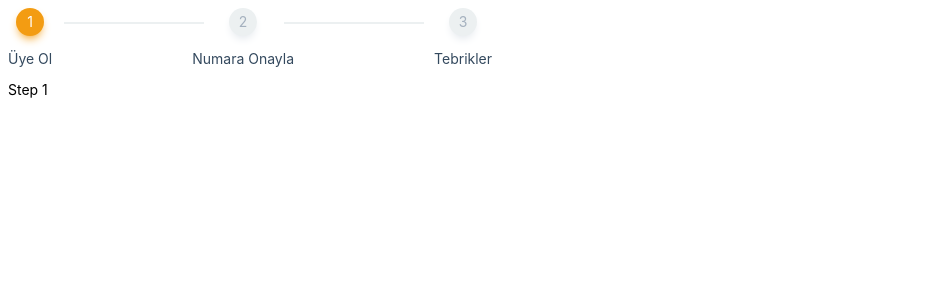
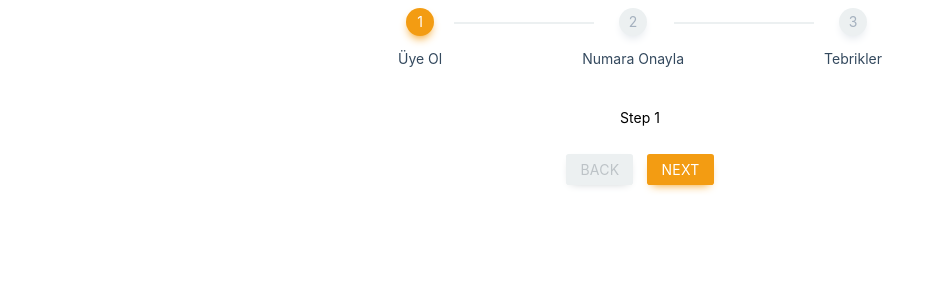
Before and after one commit to mehmetpekcan/v-stepper, a Vue app: page / in a window 1280 px wide. Shown: the top 300 px of the page, without its empty margins (0-936 px from the left). Built offline with nearby package versions, Linux system fonts and the light colour scheme.

Commit message:
Button field created at the battom of component and added to props as default 'true'

```diff
--- a/src/components/VSteps.vue
+++ b/src/components/VSteps.vue
@@ -1,6 +1,11 @@
 <template>
   <div>
     <div class="vsteps--wrapper">
+      <!--
+      |----------------------------------------
+      | Steps Area
+      |----------------------------------------
+      -->
       <div class="vsteps--bar-wrapper">
         <div class="vsteps--bar" v-for="(item, key) in steps" :key="key" @click="stepsChanged(key)">
           <div class="bar--top" :class="{ 'active': key < actives + 1 }">
@@ -16,9 +21,54 @@
           </div>
         </div>
       </div>
+      <!--
+      |----------------------------------------
+      | Content Area
+      |----------------------------------------
+      -->
       <div class="vsteps--content-wrapper">
         <div class="vsteps--content">
           <slot />
+        </div>
+      </div>
+      <!--
+      |----------------------------------------
+      | Buttons Area
+      |----------------------------------------
+      -->
+      <div class="vsteps--buttons-wrapper" v-if="options.hasButtons">
+        <div class="vsteps--buttons">
+          <button
+            v-if="actives === 0"
+            disabled="true"
+            class="vsteps--buttons-btn"
+            style="color: #bdc3c7; box-shadow: 0 3px 10px -5px #bdc3c7; background-color: #ecf0f1; transition: .2s all ease;"
+            >
+            Back
+          </button>
+          <button
+            v-if="actives !== 0"
+            class="vsteps--buttons-btn"
+            :class="options.btnColor"
+            @click="stepChangeByButton(-1)"
+            >
+            Back
+          </button>
+          <button
+            v-if="actives !== steps.length - 1"
+            class="vsteps--buttons-btn"
+            :class="options.btnColor"
+            @click="stepChangeByButton(1)"
+            >
+            Next
+          </button>
+          <button
+            v-if="actives === steps.length - 1"
+            class="vsteps--buttons-btn"
+            :class="options.btnColor"
+            >
+            Finish
+          </button>
         </div>
       </div>
     </div>
@@ -40,10 +90,28 @@ export default {
       type: Object,
       default: () => ({
           hasIcon: false,
+          btnColor: 'primary',
+          hasButtons: true
       })
     }
   },
   methods: {
+    stepChangeByButton(payload) {
+      if (payload === 1) {
+        if (this.actives !== this.steps.length - 1) {
+          this.actives += 1
+        } else {
+          return
+        }
+      } else {
+        if (this.actives !== 0) {
+          this.actives -= 1
+        } else {
+          return
+        }
+      }
+      this.stepsChanged(this.actives)
+    },
     stepsChanged(key) {
       this.steps.forEach(step => {
         if (step.stepKey === key) {
--- a/src/components/main.scss
+++ b/src/components/main.scss
@@ -1,4 +1,4 @@
-html, body {
+html, body, button, input, select, option, * {
   font-size: 14px;
   font-family: -apple-system, BlinkMacSystemFont, "Segoe UI", "Roboto",
   "Oxygen", "Ubuntu", "Helvetica Neue", Arial, sans-serif, "Apple Color Emoji",
@@ -8,6 +8,7 @@ html, body {
 .vsteps--wrapper {
   display: flex;
   flex-direction: column;
+  align-items: center;
 
   /*
   |------------------------------
@@ -108,6 +109,43 @@ html, body {
   |------------------------------
   */
   .vsteps--content-wrapper {
+    margin: 2rem 0;
+  }
 
+  /*
+  |------------------------------
+  |
+  | Buttons area
+  |
+  |------------------------------
+  */
+  .vsteps--buttons {
+    display: flex;
+
+    &-btn {
+      margin: 0 .5rem;
+      border: 0;
+      font-size: 1rem;
+      outline: none;
+      cursor: pointer;
+      padding: .5rem 1rem;
+      color: #fff;
+      border-radius: .2rem;
+      text-transform: uppercase;
+      letter-spacing: .02rem;
+      transition: .2s all ease;
+    }
   }
 }
+
+/*
+|------------------------------
+|
+| Colors
+|
+|------------------------------
+*/
+.primary {
+  background-color: #f39c12;
+  box-shadow: 0 5px 10px -5px #f39c12;
+}
```
